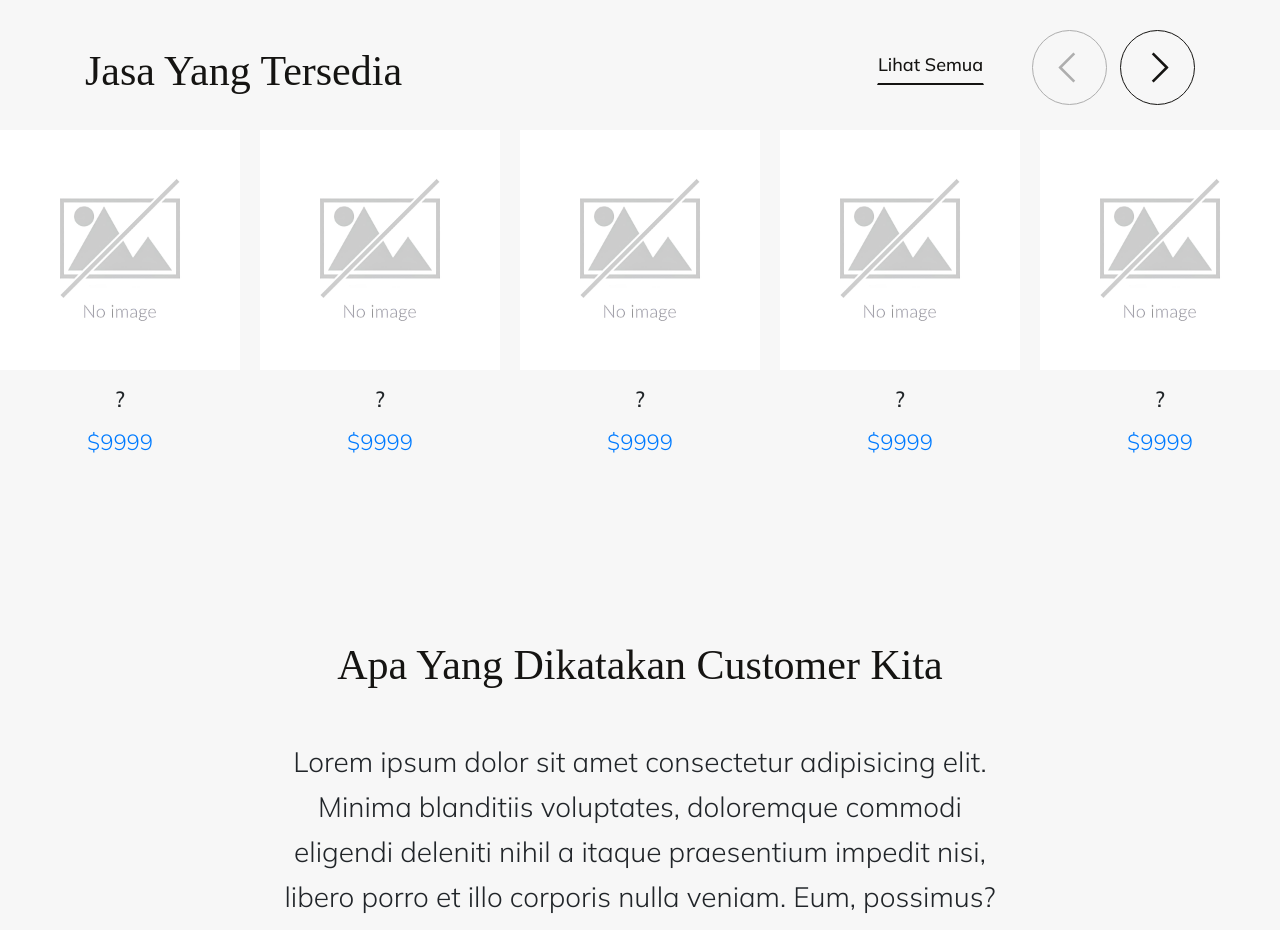
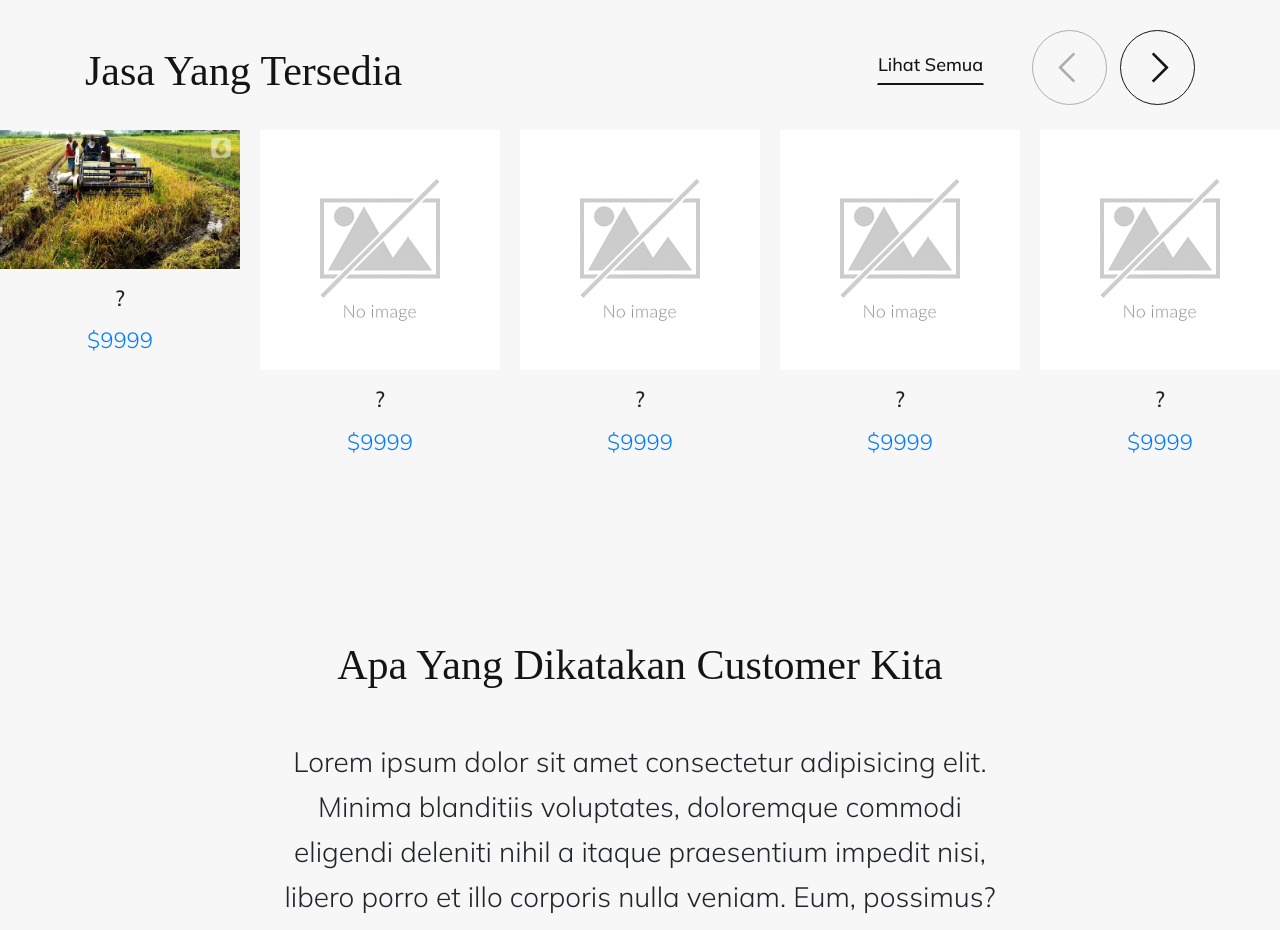
Before and after one commit to XSANUDIN/2023-SI-4310-Web_Cari_Petani_CAPET, a plain HTML site: page Website/capet/index.html in a window 1280 px wide. Shown: the part 1280-2210 px from the top of the page. Drawn offline with nearby package versions, Linux system fonts and the light colour scheme; a web font is replaced by a local one.

Commit message:
Update index.html

```diff
--- a/Website/capet/index.html
+++ b/Website/capet/index.html
@@ -261,7 +261,7 @@
           <div class="swiper-slide">
             <div class="product-card position-relative">
               <div class="image-holder zoom-effect">
-                <img src="images/no.jpg" alt="product-item" class="img-fluid zoom-in">
+                <img src="images/icBajak.jpg" alt="product-item" class="img-fluid zoom-in">
                 <div class="cart-concern position-absolute">
                   <div class="cart-button">
                     <a href="#" class="btn">Add to Cart</a>
```
